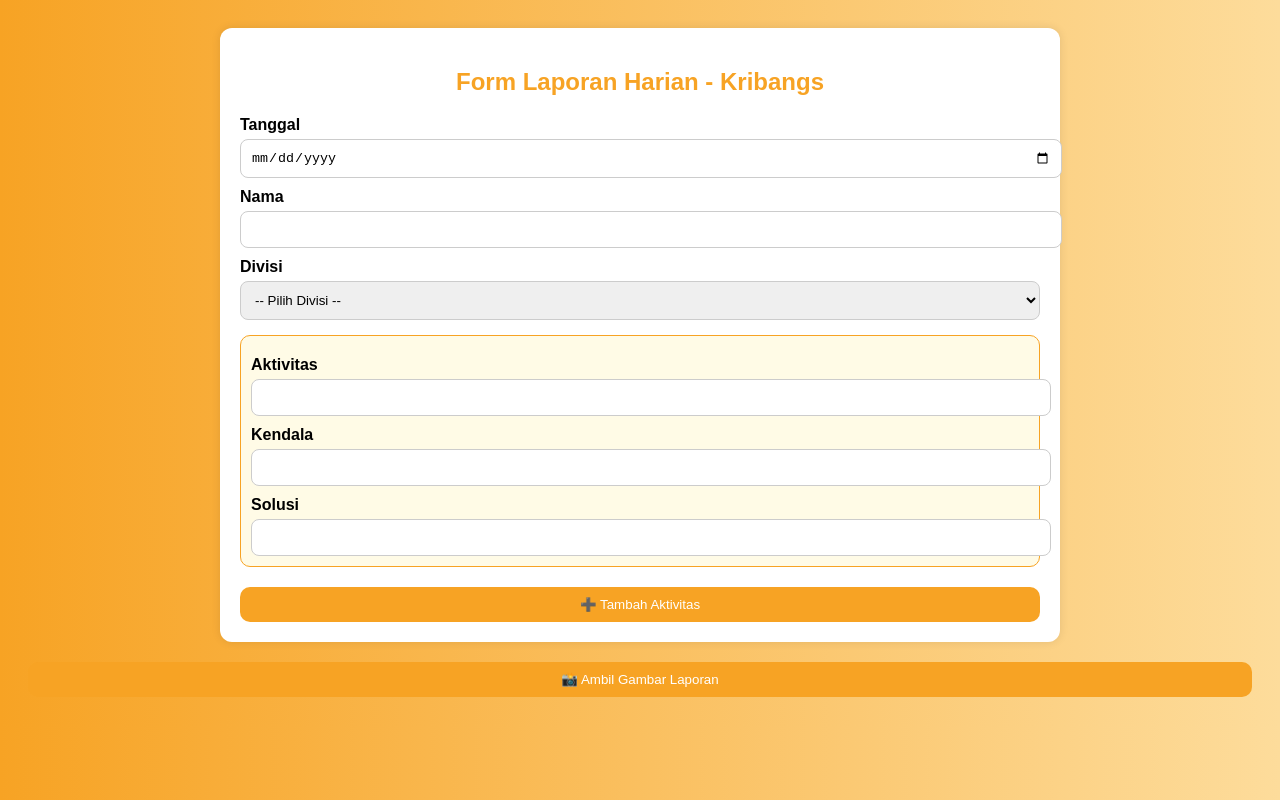
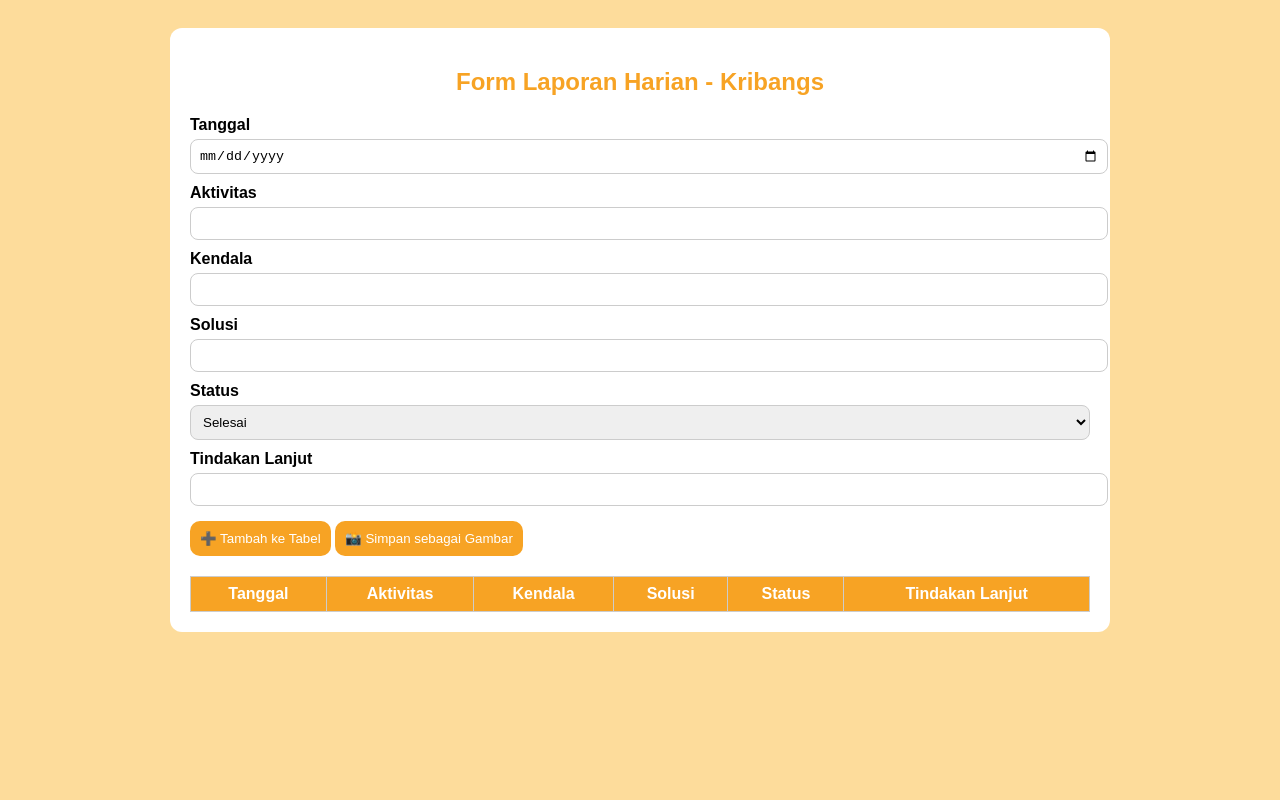
Before and after one commit to Stamvan12/DailyForm, a plain HTML site: page index.html in a window 1280 px wide. Drawn offline with nearby package versions, Linux system fonts and the light colour scheme.

Commit message:
Update index.html

```diff
--- a/index.html
+++ b/index.html
@@ -2,86 +2,132 @@
 <html lang="id">
 <head>
   <meta charset="UTF-8">
-  <meta name="viewport" content="width=device-width, initial-scale=1.0">
-  <title>Laporan Harian - Kribangs</title>
+  <title>Laporan Harian Kribangs</title>
   <script src="https://cdnjs.cloudflare.com/ajax/libs/html2canvas/1.4.1/html2canvas.min.js"></script>
   <style>
     body {
-      font-family: 'Poppins', sans-serif;
-      background: linear-gradient(to right, #f7a324, #fddc9b);
+      font-family: 'Arial', sans-serif;
+      background: #fddc9b;
       padding: 20px;
     }
     .container {
       background: white;
-      max-width: 800px;
-      margin: auto;
       padding: 20px;
       border-radius: 12px;
-      box-shadow: 0 0 10px rgba(0,0,0,0.1);
+      max-width: 900px;
+      margin: auto;
     }
     h2 { text-align: center; color: #f7a324; }
-    label { display: block; margin-top: 10px; font-weight: bold; }
-    input, select, textarea {
+    label { font-weight: bold; display: block; margin-top: 10px; }
+    input, select {
       width: 100%;
-      padding: 10px;
+      padding: 8px;
       border-radius: 8px;
       margin-top: 5px;
       border: 1px solid #ccc;
     }
-    .activity { margin-top: 15px; padding: 10px; background: #fffbe6; border: 1px solid #f7a324; border-radius: 10px; }
     button {
-      background-color: #f7a324; color: white; border: none; padding: 10px;
-      border-radius: 10px; cursor: pointer; margin-top: 20px; width: 100%;
+      background: #f7a324;
+      color: white;
+      border: none;
+      padding: 10px;
+      margin-top: 15px;
+      border-radius: 10px;
+      cursor: pointer;
     }
-    button:hover { background-color: #e2921f; }
+    button:hover { background: #e2921f; }
+    table {
+      width: 100%;
+      border-collapse: collapse;
+      margin-top: 20px;
+    }
+    th, td {
+      border: 1px solid #ccc;
+      padding: 8px;
+      text-align: center;
+    }
+    th { background-color: #f7a324; color: white; }
+    .icon { font-size: 20px; }
   </style>
 </head>
 <body>
-  <div class="container" id="laporan">
+<div class="container">
   <h2>Form Laporan Harian - Kribangs</h2>
   <label>Tanggal</label>
   <input type="date" id="tanggal">
-    <label>Nama</label>
-    <input type="text" id="nama">
-    <label>Divisi</label>
-    <select id="divisi">
-      <option value="">-- Pilih Divisi --</option>
-      <option value="SPV">SPV</option>
-      <option value="HRD">HRD</option>
-      <option value="Finance">Finance</option>
-      <option value="Operasional Kribangs">Operasional Kribangs</option>
-      <option value="Operasional Cemilan">Operasional Cemilan</option>
-      <option value="Kanvas/Kampas">Kanvas/Kampas</option>
+  <label>Aktivitas</label>
+  <input type="text" id="aktivitas">
+  <label>Kendala</label>
+  <input type="text" id="kendala">
+  <label>Solusi</label>
+  <input type="text" id="solusi">
+  <label>Status</label>
+  <select id="status">
+    <option value="Selesai">Selesai</option>
+    <option value="Belum">Belum</option>
   </select>
+  <label>Tindakan Lanjut</label>
+  <input type="text" id="lanjut">
+  <button onclick="tambahBaris()">➕ Tambah ke Tabel</button>
+  <button onclick="screenshot()">📸 Simpan sebagai Gambar</button>
 
-    <div id="activities"></div>
-    <button onclick="addActivity()">➕ Tambah Aktivitas</button>
+  <div id="tabel-container">
+    <table id="tabel-laporan">
+      <thead>
+        <tr>
+          <th>Tanggal</th>
+          <th>Aktivitas</th>
+          <th>Kendala</th>
+          <th>Solusi</th>
+          <th>Status</th>
+          <th>Tindakan Lanjut</th>
+        </tr>
+      </thead>
+      <tbody></tbody>
+    </table>
+  </div>
 </div>
 
-  <button onclick="screenshot()">📸 Ambil Gambar Laporan</button>
+<script>
+  function tambahBaris() {
+    const tanggal = document.getElementById("tanggal").value;
+    const aktivitas = document.getElementById("aktivitas").value;
+    const kendala = document.getElementById("kendala").value;
+    const solusi = document.getElementById("solusi").value;
+    const status = document.getElementById("status").value;
+    const lanjut = document.getElementById("lanjut").value;
 
-  <script>
-    function addActivity() {
-      const div = document.createElement('div');
-      div.className = 'activity';
-      div.innerHTML = `
-        <label>Aktivitas</label><input type="text">
-        <label>Kendala</label><input type="text">
-        <label>Solusi</label><input type="text">
+    const tbody = document.querySelector("#tabel-laporan tbody");
+    const tr = document.createElement("tr");
+
+    const icon = status === "Selesai" ? "✅" : "❌";
+
+    tr.innerHTML = `
+      <td>${tanggal}</td>
+      <td>${aktivitas}</td>
+      <td>${kendala}</td>
+      <td>${solusi}</td>
+      <td class="icon">${icon}</td>
+      <td>${lanjut}</td>
     `;
-      document.getElementById('activities').appendChild(div);
+
+    tbody.appendChild(tr);
+
+    // Reset input
+    document.getElementById("aktivitas").value = "";
+    document.getElementById("kendala").value = "";
+    document.getElementById("solusi").value = "";
+    document.getElementById("lanjut").value = "";
   }
 
   function screenshot() {
-      html2canvas(document.getElementById("laporan")).then(canvas => {
+    html2canvas(document.getElementById("tabel-container")).then(canvas => {
       const link = document.createElement("a");
-        link.download = `laporan-kribangs-${Date.now()}.png`;
+      link.download = `laporan_kribangs.png`;
       link.href = canvas.toDataURL();
       link.click();
     });
   }
-
-    window.onload = addActivity;
 </script>
 </body>
 </html>
```
Lines whose indentation alone changed are shown as unchanged.
